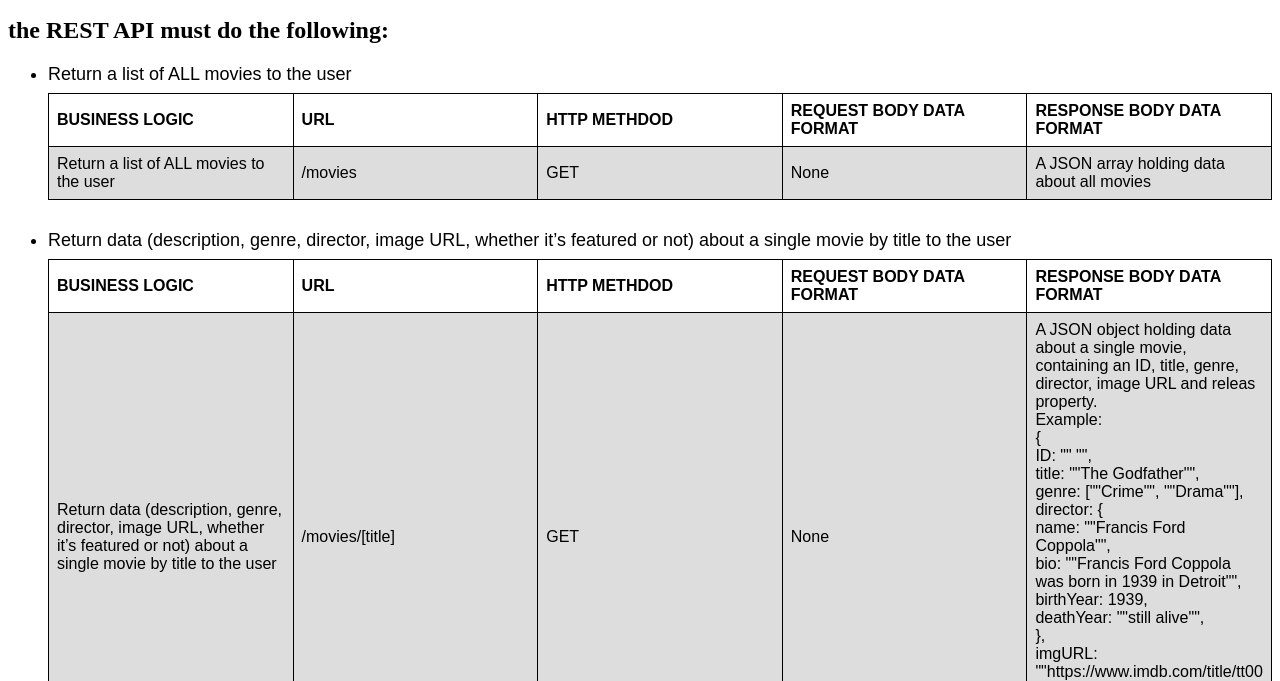
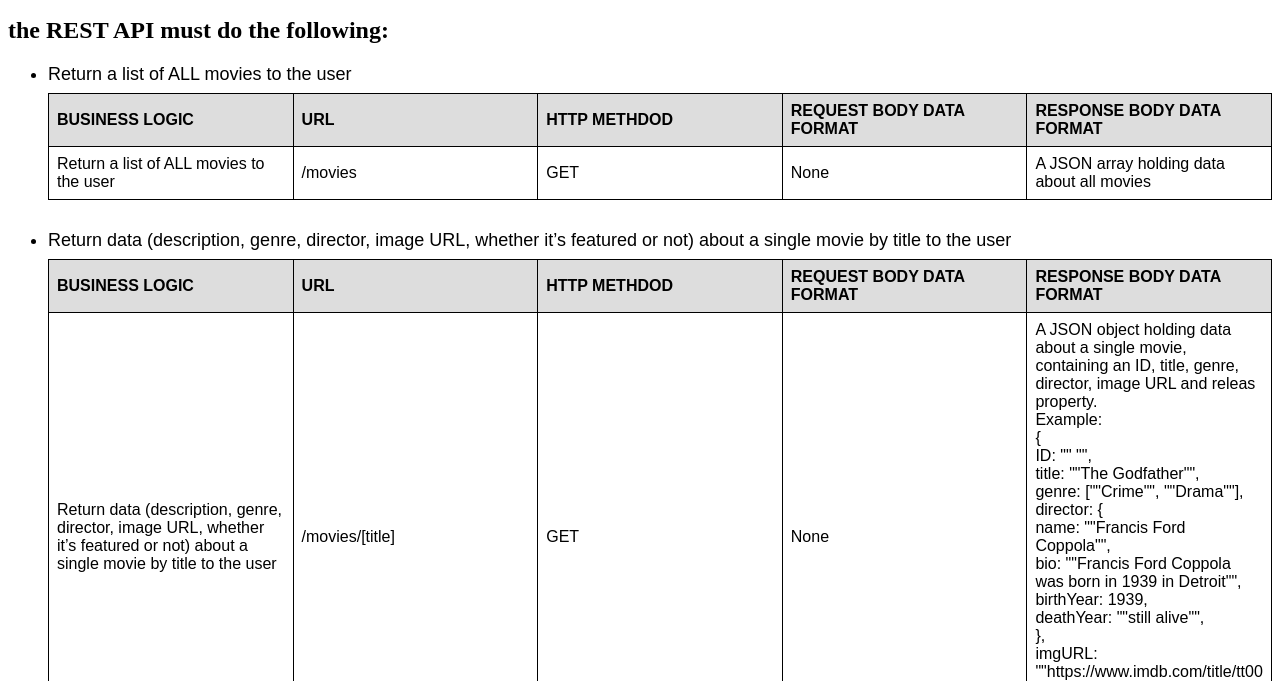
Before and after one commit to Marcel-Patrick/movie_api, a website: page public/documentation.html in a window 1280 px wide. Shown: the part 119-800 px from the top of the page. Drawn offline with Linux system fonts and the light colour scheme.

Commit message:
Change table colors
Update styles.css to change the background color of the table.

```diff
--- a/public/styles.css
+++ b/public/styles.css
@@ -15,7 +15,7 @@ th {
   word-wrap: break-word;
 }
 
-tr:nth-child(even) {
+tr th {
   background-color: #dddddd;
 }
 
```
